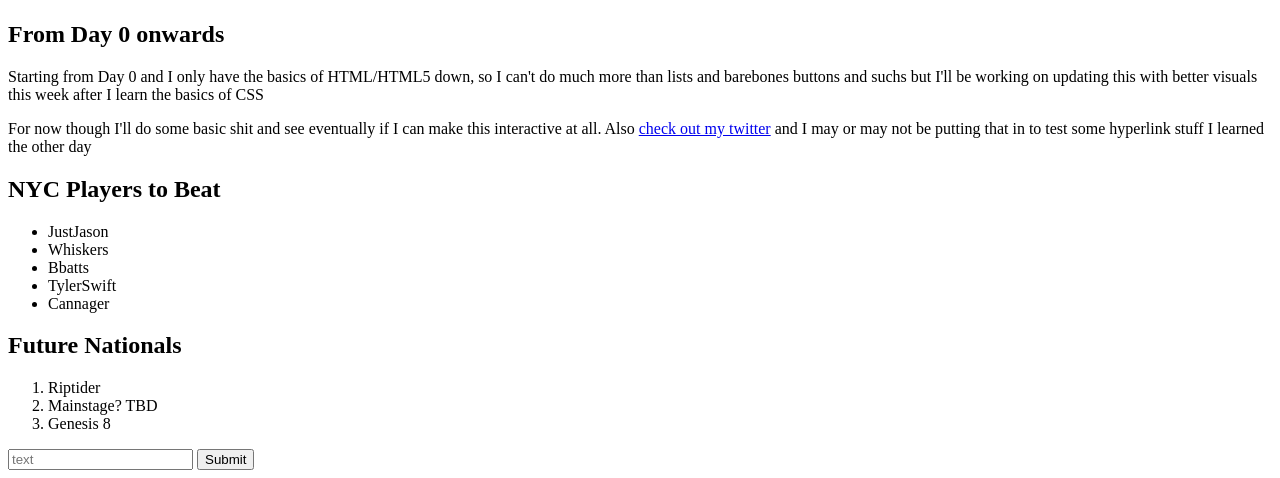
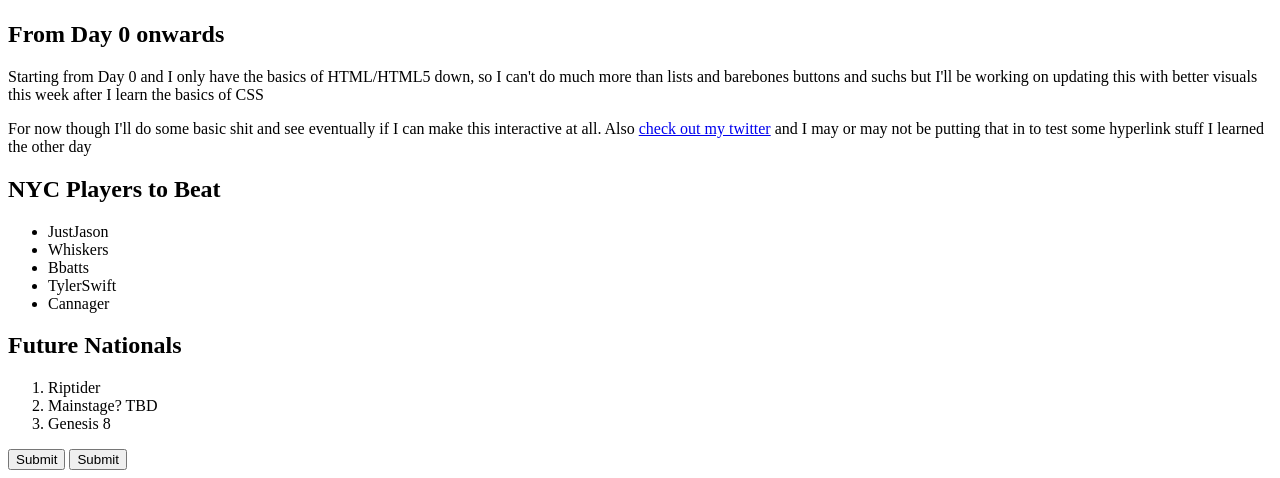
Before and after one commit to willcpierson/willcpierson.github.io, a plain HTML site: page index.html in a window 1280 px wide. Shown: the part 383-861 px from the top of the page. Drawn offline with Linux system fonts and the light colour scheme.

Commit message:
Update index.html

```diff
--- a/index.html
+++ b/index.html
@@ -32,5 +32,5 @@
     <li>Genesis 8</li>
 </ol>
 <form action="#">
-<input type="text" placeholder="text"> <button type="submit">Submit</button>
+<input type="Submit" placeholder="Submit"> <button type="submit">Submit</button>
 </form>
```
